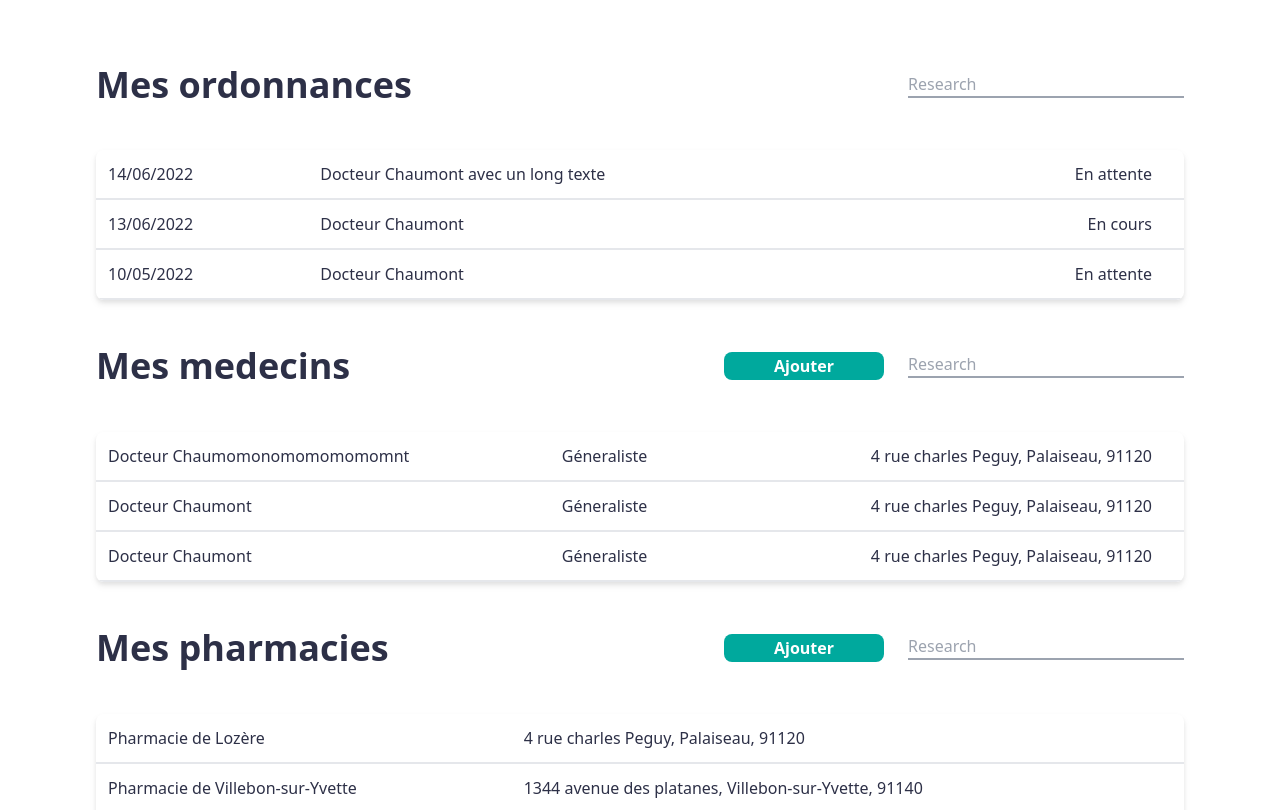
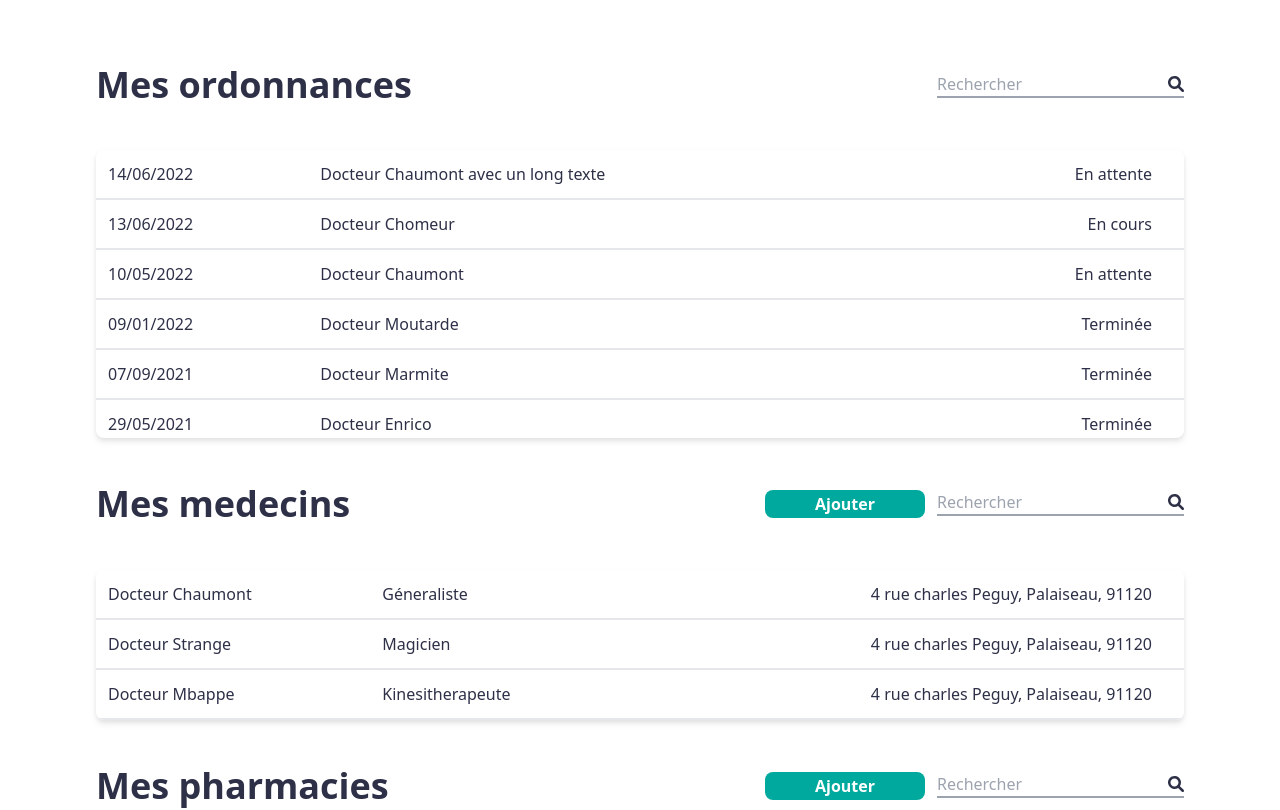
Before and after one commit to AurelDP/OrdOnline, a Vue app in the folder client/: page /customer-space in a window 1280 px wide. Shown: the top 810 px of the page. Built offline with nearby package versions, Linux system fonts and the light colour scheme.

Commit message:
[Update] search button added && no data display

```diff
--- a/client/src/components/globalComponents/Table/Table.vue
+++ b/client/src/components/globalComponents/Table/Table.vue
@@ -6,18 +6,29 @@
       </span>
       <div v-if="btn === true || research === true" class="flex flex-row my-5">
         <span v-if="btn === true">
-          <Button class="ord-button-green mr-3" text="Ajouter" src="/"/>
+          <Button class="ord-button ord-button-green hover:ord-button-green-hover mr-3" text="Ajouter" src="/"/>
         </span>
-        <span v-if="research === true" class=" md:w-72 overflow-hidden">
+        <span v-if="research === true">
+          <div class="flex flex-row border-b-2 border-gray-400 focus-within:border-ord-green-100">
             <input
-                class="border-b-2 border-gray-400 focus:outline-none focus:border-ord-green-100 ml-3 w-full"
+                class="w-full focus:outline-none"
                 type="text"
-                placeholder="Research"
+                placeholder="Rechercher"
             />
-          </span>
+            <button type="submit">
+              <svg xmlns="http://www.w3.org/2000/svg" viewBox="0 0 512 512" class="w-4" fill="#2D3047">
+                <path d="M500.3 443.7l-119.7-119.7c27.22-40.41 40.65-90.9 33.46-144.7C401.8 87.79 326.8 13.32 235.2 1.723C99.01-15.51-15.51 99.01 1.724 235.2c11.6 91.64 86.08 166.7 177.6 178.9c53.8 7.189 104.3-6.236 144.7-33.46l119.7 119.7c15.62 15.62 40.95 15.62 56.57 0C515.9 484.7 515.9 459.3 500.3 443.7zM79.1 208c0-70.58 57.42-128 128-128s128 57.42 128 128c0 70.58-57.42 128-128 128S79.1 278.6 79.1 208z"/>
+              </svg>
+            </button>
+          </div>
+        </span>
       </div>
     </div>
-    <div class="max-h-72 overflow-auto drop-shadow-md my-5 rounded-lg bg-white">
+    <!--
+      Once we create the query there will be only one value 'data'.
+      Replace 'dataOrdo' by 'data' in v-if to see when there is no content
+    -->
+    <div v-if="dataOrdo.length !== 0" class="max-h-72 overflow-auto drop-shadow-md my-5 rounded-lg bg-white">
       <table v-if="type === 'ord'" class="w-full">
         <TableRow
             v-for="value in dataOrdo"
@@ -25,7 +36,6 @@
             :val2="value.doctor"
             :val3="value.status"
             :type="'ord'"
-            class="w-full"
         />
       </table>
       <table v-else-if="type === 'doctor'" class="w-full">
@@ -48,6 +58,12 @@
         />
       </table>
     </div>
+    <div v-else class="p-10 drop-shadow-md my-5 rounded-lg bg-white">
+      <h1 class="font-bold text-ord-green-100 text-3xl text-center">
+        Aucune donnée pour le moment
+      </h1>
+      <img src="@/assets/iconError404.svg" class="h-60 w-60 mx-auto opacity-70 mt-20" alt="Image erreur 404"/>
+    </div>
   </div>
 </template>
 
@@ -62,33 +78,37 @@ export default {
     Button,
     TableRow,
   },
+
   props: {
     title: String,
     btn: Boolean,
     research: Boolean,
     type: String,
   },
+
   data() {
     return {
       dataOrdo: [
         {date: '14/06/2022', status: 'En attente', doctor: 'Docteur Chaumont avec un long texte'},
-        {date: '13/06/2022', status: 'En cours', doctor: 'Docteur Chaumont'},
+        {date: '13/06/2022', status: 'En cours', doctor: 'Docteur Chomeur'},
         {date: '10/05/2022', status: 'En attente', doctor: 'Docteur Chaumont'},
+        {date: '09/01/2022', status: 'Terminée', doctor: 'Docteur Moutarde'},
+        {date: '07/09/2021', status: 'Terminée', doctor: 'Docteur Marmite'},
+        {date: '29/05/2021', status: 'Terminée', doctor: 'Docteur Enrico'},
+        {date: '18/04/2021', status: 'Terminée', doctor: 'Docteur Mbappe'},
+        {date: '02/01/2021', status: 'Terminée', doctor: 'Docteur Strange'},
       ],
       dataDoctor: [
-        {
-          specialist: 'Géneraliste',
-          address: '4 rue charles Peguy, Palaiseau, 91120',
-          doctor: 'Docteur Chaumomonomomomomomnt'
-        },
         {specialist: 'Géneraliste', address: '4 rue charles Peguy, Palaiseau, 91120', doctor: 'Docteur Chaumont'},
-        {specialist: 'Géneraliste', address: '4 rue charles Peguy, Palaiseau, 91120', doctor: 'Docteur Chaumont'},
+        {specialist: 'Magicien', address: '4 rue charles Peguy, Palaiseau, 91120', doctor: 'Docteur Strange'},
+        {specialist: 'Kinesitherapeute', address: '4 rue charles Peguy, Palaiseau, 91120', doctor: 'Docteur Mbappe'},
       ],
       dataPharma: [
         {name: 'Pharmacie de Lozère', address: '4 rue charles Peguy, Palaiseau, 91120'},
         {name: 'Pharmacie de Villebon-sur-Yvette', address: '1344 avenue des platanes, Villebon-sur-Yvette, 91140'},
         {name: 'Grande pharmacie de Villebon', address: '41 avenue Charles de Gaulle, Villebon-sur-Yvette, 91140'},
-      ]
+      ],
+      data: []
     }
   }
 }
```
